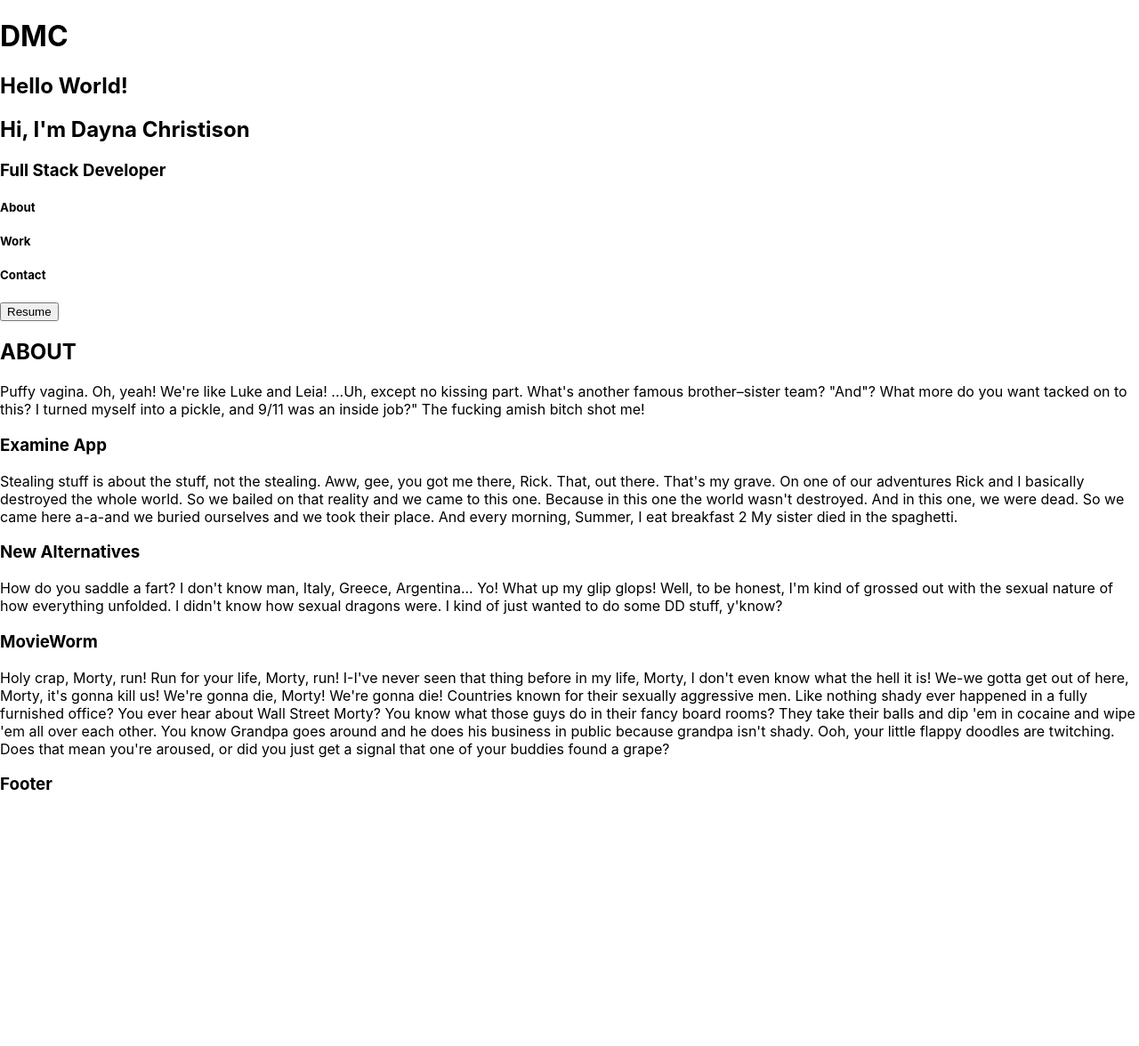
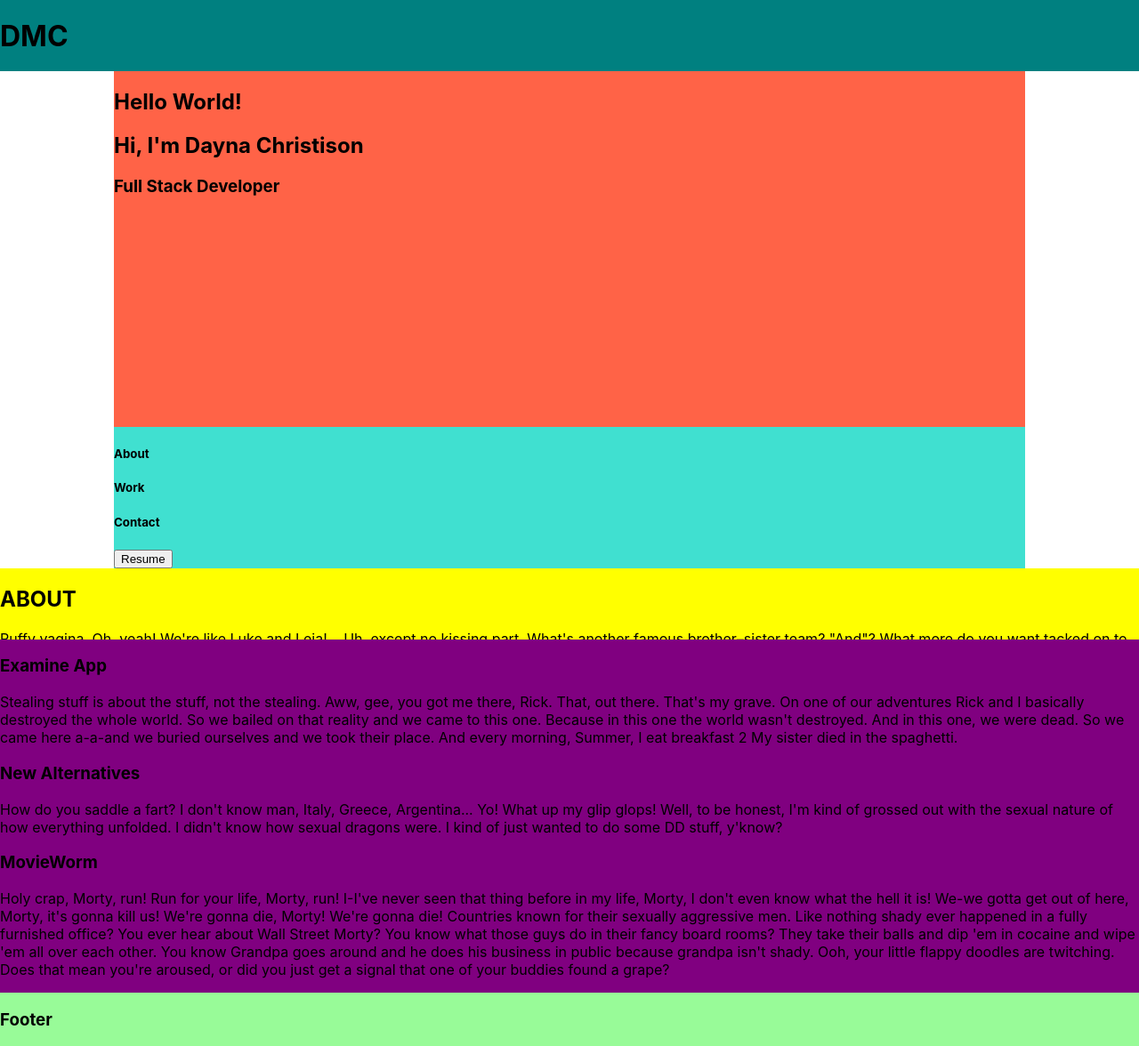
Before and after one commit to runnndmc/dmc-portfolio, a React (Create React App) app: page / in a window 1280 px wide. Shown: the whole page at 89% size. Before the commit the page ends 912 px from the top, so only its background shows below. Built offline with nearby package versions, Linux system fonts and the light colour scheme.

Commit message:
colored areas

```diff
--- a/src/AboutMe.jsx
+++ b/src/AboutMe.jsx
@@ -3,10 +3,10 @@ import React from 'react'
 const AboutMe = () => {
 
     return(
-        <>
+        <div className='about-me'>
             <h2>ABOUT</h2>
             <p>Puffy vagina. Oh, yeah! We're like Luke and Leia! ...Uh, except no kissing part. What's another famous brother–sister team? "And"? What more do you want tacked on to this? I turned myself into a pickle, and 9/11 was an inside job?" The fucking amish bitch shot me!</p>
-        </>
+        </div>
     )
 }
 
--- a/src/App.css
+++ b/src/App.css
@@ -10,7 +10,39 @@
 }
  */
 
-/* .body{
+.body{
   display: grid;
-  grid-template-rows: 20em 50vh auto 20em
- } */
+  grid-template-rows: 5em 50vh auto 5em;
+  grid-template-columns: 1fr 5fr 3fr 1fr;
+  grid-template-areas:"header header header header"
+                      ". hero hero ."
+                      ". nav nav ."
+                      "about about about about"
+                      "work work work work"
+                      "footer footer footer footer";
+ }
+
+ .header{
+   grid-area: header;
+   background-color: teal;
+ }
+ .hero{
+   grid-area: hero;
+   background-color: tomato;
+ }
+ .nav{
+   grid-area: nav;
+   background-color: turquoise;
+ }
+ .about-me{
+   grid-area: about;
+   background-color: yellow;
+ }
+ .work{
+   grid-area: work;
+   background-color: purple;
+ }
+ .footer{
+   grid-area: footer;
+   background-color: palegreen;
+ }
--- a/src/App.js
+++ b/src/App.js
@@ -14,7 +14,7 @@ import Footer from './Footer';
 function App() {
   return (
     <div className='body'>
-      <Header />
+      <Header/>
       <Hero />
       <aside></aside>
       <Nav />
--- a/src/Footer.jsx
+++ b/src/Footer.jsx
@@ -3,9 +3,9 @@ import React from 'react'
 const Footer = () => {
 
     return(
-        <>
+        <div className='footer'>
             <h3>Footer</h3>
-        </>
+        </div>
     )
 }
 
--- a/src/Header.jsx
+++ b/src/Header.jsx
@@ -3,9 +3,9 @@ import React from 'react'
 const Header = () => {
 
     return(
-        <>
+        <div className='header'>
             <h1>DMC</h1>
-        </>
+        </div>
     )
 }
 
--- a/src/Hero.jsx
+++ b/src/Hero.jsx
@@ -3,11 +3,11 @@ import React from 'react'
 const Hero = () => {
 
     return(
-        <>
+        <div className='hero'>
             <h2>Hello World!</h2>
             <h2>Hi, I'm Dayna Christison</h2>
             <h3>Full Stack Developer</h3>
-        </>
+        </div>
     )
 }
 
--- a/src/Nav.jsx
+++ b/src/Nav.jsx
@@ -3,12 +3,12 @@ import React from 'react'
 const Nav = () => {
 
     return(
-        <>
+        <div className='nav'>
             <h5>About</h5>
             <h5>Work</h5>
             <h5>Contact</h5>
             <button>Resume</button>
-        </>
+        </div>
     )
 }
 
--- a/src/Work.jsx
+++ b/src/Work.jsx
@@ -3,14 +3,14 @@ import React from 'react'
 const Work = () => {
 
     return(
-        <>
+        <div className='work'>
             <h3>Examine App</h3>
                 <p>Stealing stuff is about the stuff, not the stealing. Aww, gee, you got me there, Rick. That, out there. That's my grave. On one of our adventures Rick and I basically destroyed the whole world. So we bailed on that reality and we came to this one. Because in this one the world wasn't destroyed. And in this one, we were dead. So we came here a-a-and we buried ourselves and we took their place. And every morning, Summer, I eat breakfast 2 My sister died in the spaghetti.</p>
             <h3>New Alternatives</h3>
                 <p>How do you saddle a fart? I don't know man, Italy, Greece, Argentina... Yo! What up my glip glops! Well, to be honest, I'm kind of grossed out with the sexual nature of how everything unfolded. I didn't know how sexual dragons were. I kind of just wanted to do some DD stuff, y'know?</p>
             <h3>MovieWorm</h3>
                 <p>Holy crap, Morty, run! Run for your life, Morty, run! I-I've never seen that thing before in my life, Morty, I don't even know what the hell it is! We-we gotta get out of here, Morty, it's gonna kill us! We're gonna die, Morty! We're gonna die! Countries known for their sexually aggressive men. Like nothing shady ever happened in a fully furnished office? You ever hear about Wall Street Morty? You know what those guys do in their fancy board rooms? They take their balls and dip 'em in cocaine and wipe 'em all over each other. You know Grandpa goes around and he does his business in public because grandpa isn't shady. Ooh, your little flappy doodles are twitching. Does that mean you're aroused, or did you just get a signal that one of your buddies found a grape?</p>
-        </>
+        </div>
     )
 }
 
```
